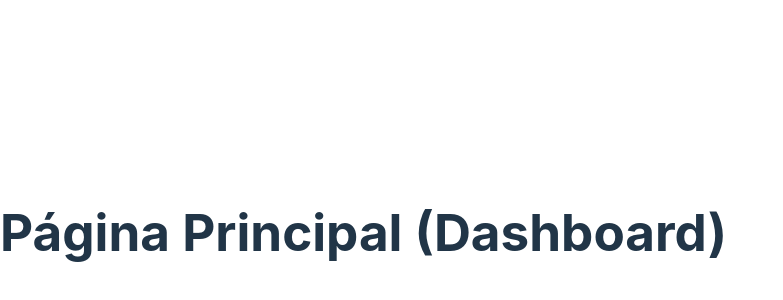
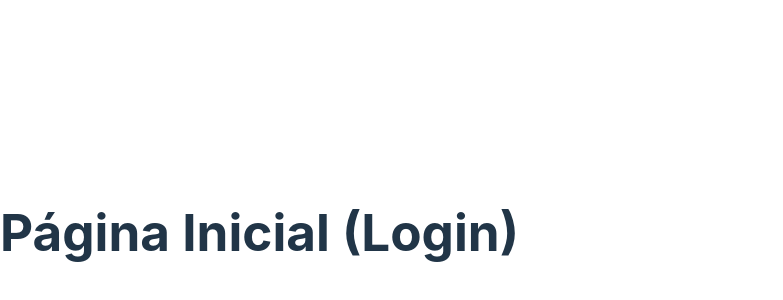
Before and after one commit to PedroLucaV/agenda-maker, a React (Vite) app in the folder front-end-react/: page / in a window 1280 px wide. Shown: the part 168-468 px from the top of the page, without its empty margins (0-783 px from the left). Built offline with nearby package versions, Linux system fonts and the light colour scheme.

Commit message:
:heavy_plus_sign: feat: Use react-router-dom at src/main.jsx

```diff
--- a/front-end-react/src/main.jsx
+++ b/front-end-react/src/main.jsx
@@ -1,14 +1,31 @@
 // Dependencies:
 import React from "react";
 import ReactDOM from "react-dom/client";
+import { createBrowserRouter, RouterProvider } from "react-router-dom";
 
 // Files & Pages:
 import App from "./pages/App/App";
 import Home from "./pages/Home/Home";
+import Error from "./pages/Error/Error";
 import "./index.css";
 
+// Creating the project router:
+const router = createBrowserRouter([
+  {
+    path: "/",
+    element: <Home />,
+    errorElement: <Error />
+  },
+  {
+    path: "/dashboard",
+    element: <App />,
+    errorElement: <Error />
+  },
+]);
+
+// Creating the React DOM:
 ReactDOM.createRoot(document.getElementById("root")).render(
   <React.StrictMode>
-    <App />
+    <RouterProvider router={router} />
   </React.StrictMode>
 );
```
